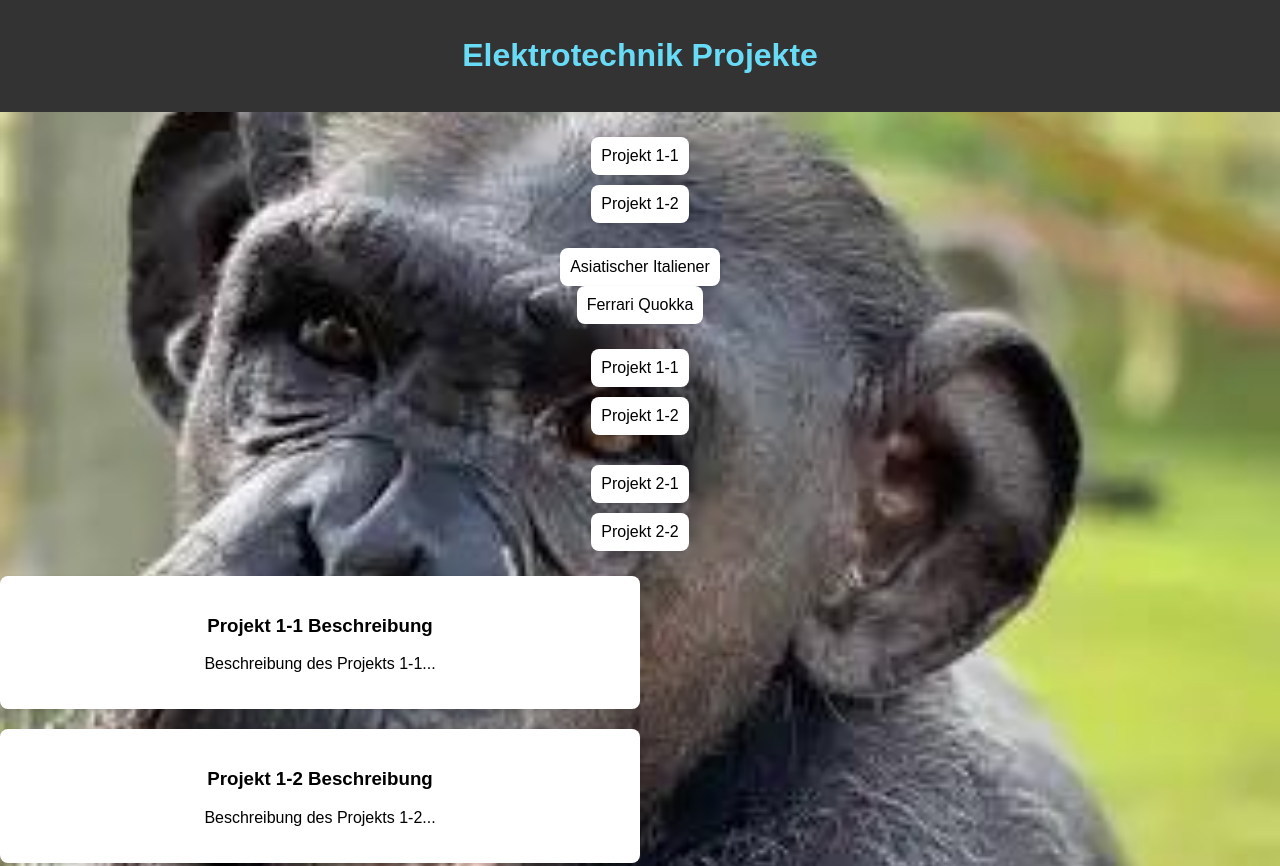
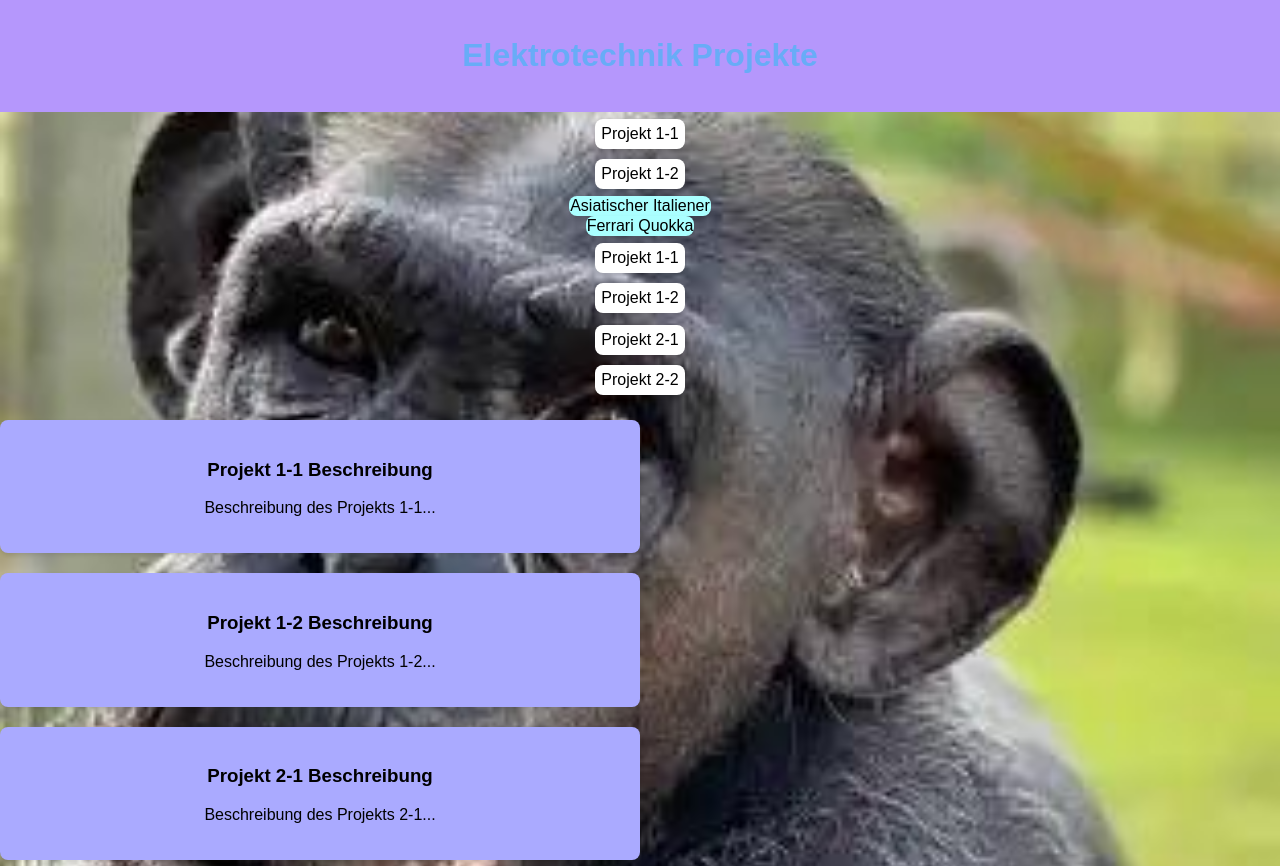
Before and after one commit to Dirkoonk/FunnyWebpage, a plain HTML site: page index.html in a window 1280 px wide. Shown: the top 866 px of the page. Drawn offline with Linux system fonts and the light colour scheme.

Commit message:
Changed Colers

```diff
--- a/styles.css
+++ b/styles.css
@@ -10,8 +10,8 @@ body {
 }
 
 header {
-    background-color: #333;
-    color: #68DCF7;
+    background-color: rgb(181, 151, 252);
+    color: #68ACF7;
     text-align: center;
     padding: 1em 0;
 }
@@ -23,8 +23,8 @@ header {
 }
 
 .person {
-    background-color: #fff;
-    padding: 10px;
+    background-color: #aff;
+    padding: 1px;
     margin: 0 10px;
     border-radius: 8px;
     box-shadow: 0 2px 4px rgba(0, 0, 0, 0.1);
@@ -41,12 +41,12 @@ header {
     display: flex; /* Sichtbar gemacht */
     flex-direction: column;
     align-items: center;
-    margin-top: 20px;
+    margin-top: 2px;
 }
 
 .project {
     background-color: #fff;
-    padding: 10px;
+    padding: 6px;
     margin: 5px;
     border-radius: 8px;
     box-shadow: 0 2px 4px rgba(0, 0, 0, 0.1);
@@ -60,7 +60,7 @@ header {
 
 .project-description {
     display: block; /* Sichtbar gemacht */
-    background-color: #fff;
+    background-color: #aaf;
     padding: 20px;
     margin-top: 20px;
     border-radius: 8px;
@@ -73,7 +73,7 @@ header {
 
     .project-description img {
         width: 100%;
-        max-width: 400px;
+        max-width: 40px;
         border-radius: 8px;
         margin-top: 10px;
     }
```
